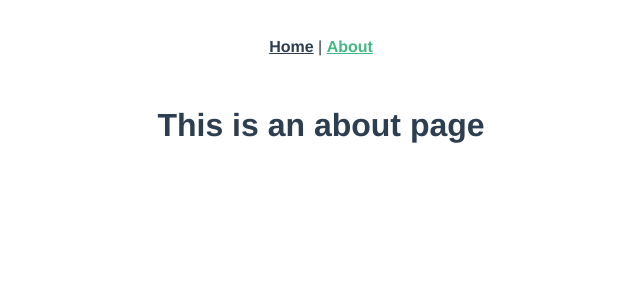
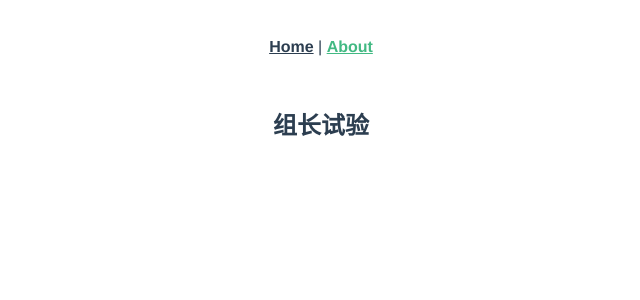
Before and after one commit to 1811180574/newdome, a Vue app: page /about in a window 1280 px wide. Shown: the top 300 px of the page, without its empty margins (319-959 px from the left). Built offline with nearby package versions, Linux system fonts and the light colour scheme.

Commit message:
改了一些东西

```diff
--- a/src/views/About.vue
+++ b/src/views/About.vue
@@ -1,5 +1,7 @@
 <template>
   <div class="about">
-    <h1>This is an about page</h1>
+    <!-- <h1>This is an about page</h1>
+    好 -->
+    <h2>组长试验</h2>
   </div>
 </template>
```
